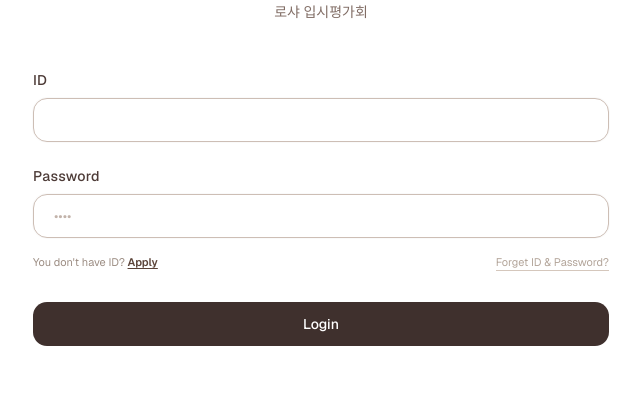
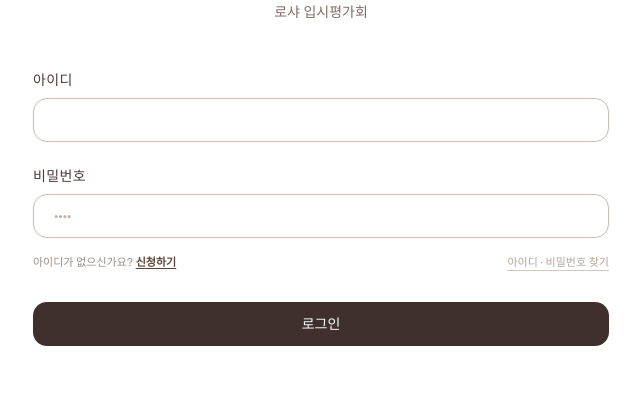
Before and after one commit to rp1028/rosha, a Next.js app: page /student/login in a window 1280 px wide. Shown: the part 195-591 px from the top of the page, without its empty margins (319-959 px from the left). Built offline with nearby package versions, Linux system fonts and the light colour scheme.

Commit message:
vscode 통해서 올리기

```diff
--- a/src/app/page.tsx
+++ b/src/app/page.tsx
@@ -31,10 +31,10 @@ export default function Home() {
           }`}
         >
           <div className="flex flex-col items-center gap-3">
-            <h1 className="text-4xl sm:text-5xl font-semibold tracking-[0.18em] text-neutral-900">
+            <h1 className="text-5xl sm:text-6xl font-bold tracking-[0.08em] text-neutral-900">
               ROSHA 입시평가회
             </h1>
-            <p className="mt-2 text-base text-neutral-500">
+            <p className="mt-2 text-lg font-medium text-neutral-500">
               음악 입시평가회 온라인 시스템
             </p>
           </div>
@@ -46,10 +46,10 @@ export default function Home() {
           hideSplash ? "opacity-100" : "opacity-0"
         }`}
       >
-        <h1 className="text-3xl sm:text-4xl font-semibold tracking-[0.18em] text-neutral-900">
+        <h1 className="text-4xl sm:text-5xl font-bold tracking-[0.08em] text-neutral-900">
           ROSHA 입시평가회
         </h1>
-        <p className="mt-3 text-base text-neutral-500">
+        <p className="mt-3 text-lg font-medium text-neutral-500">
           음악 입시평가회 온라인 시스템
         </p>
 
--- a/src/app/student/login/page.tsx
+++ b/src/app/student/login/page.tsx
@@ -273,7 +273,7 @@ export default function StudentLoginPage() {
         >
           <div className="space-y-2">
             <label className="block text-sm font-medium tracking-wide text-[#4d3b37]">
-              ID
+              아이디
             </label>
             <input
               type="text"
@@ -288,7 +288,7 @@ export default function StudentLoginPage() {
 
           <div className="space-y-2">
             <label className="block text-sm font-medium tracking-wide text-[#4d3b37]">
-              Password
+              비밀번호
             </label>
             <input
               type="password"
@@ -303,12 +303,12 @@ export default function StudentLoginPage() {
 
             <div className="mt-2 flex flex-col gap-2 text-[11px] text-[#9c8d83] sm:flex-row sm:items-center sm:justify-between">
               <div>
-                <span>You don&apos;t have ID? </span>
+                <span>아이디가 없으신가요? </span>
                 <Link
                   href="/apply"
                   className="font-semibold text-[#5b4338] underline underline-offset-2"
                 >
-                  Apply
+                  신청하기
                 </Link>
               </div>
               <button
@@ -320,7 +320,7 @@ export default function StudentLoginPage() {
                 className="relative w-full text-left text-[#b3a59a] sm:w-auto sm:text-right hover:text-[#5b4338] transition"
               >
                 <span className="border-b border-[#d5c7bc] pb-px">
-                  Forget ID &amp; Password?
+                  아이디 · 비밀번호 찾기
                 </span>
               </button>
             </div>
@@ -338,7 +338,7 @@ export default function StudentLoginPage() {
               disabled={loading}
               className="mx-auto block h-11 w-full max-w-xl rounded-xl bg-[#3f302d] text-sm font-medium text-white transition hover:bg-[#332623] disabled:cursor-not-allowed disabled:opacity-70"
             >
-              {loading ? "로그인 중..." : "Login"}
+              {loading ? "로그인 중..." : "로그인"}
             </button>
           </div>
         </form>
```
Also changed, not shown: .claude/settings.local.json (added), src/app/icon.svg (added).
